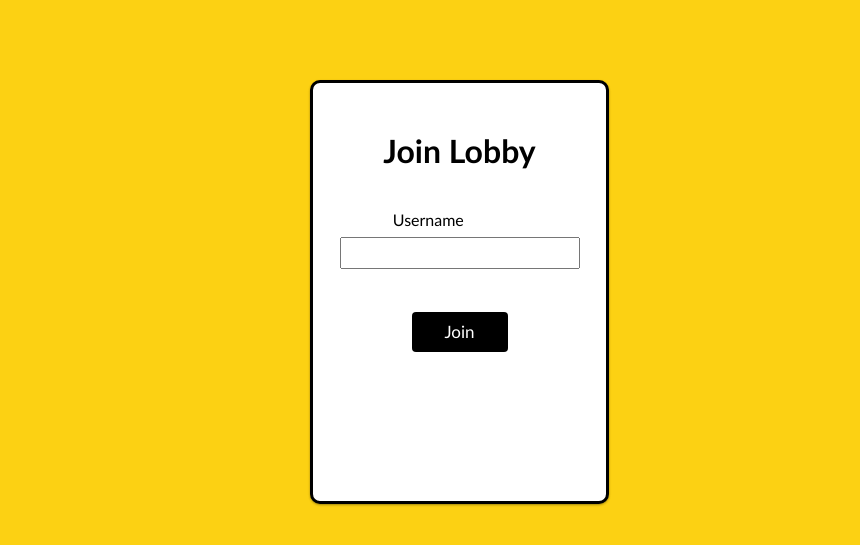
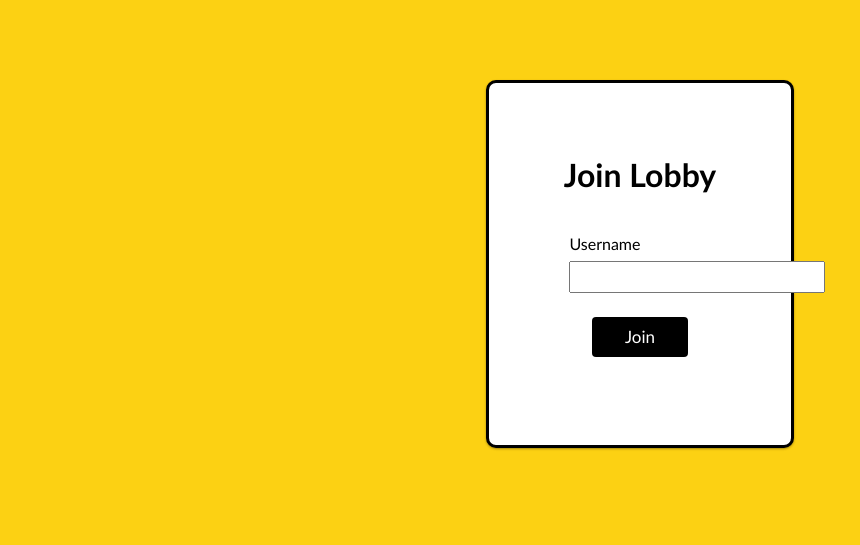
Before and after one commit to ayushh02/SketchSquad, a website: page public/index.html in a window 1280 px wide. Shown: the part 83-628 px from the top of the page, without its empty margins (0-860 px from the left). Drawn offline with nearby package versions, Linux system fonts and the light colour scheme.

Commit message:
Update style_index.css

```diff
--- a/public/style_index.css
+++ b/public/style_index.css
@@ -16,53 +16,43 @@ body{
     margin-top: 1.5vh;
 }
 .content{
-    width: 60%;
+    width: 30%;
     height: 70vh;
     display: block;
     margin-left: auto;
     margin-right: auto;
 }
-.container{
+.container1{
     float: left;
-    width: 39%;
-    height: 53vh;
+    width: 80%;
+    height: 46vh;
     margin-top: 10vh;
     background: white;
     box-shadow: rgba(0, 0, 0, 0.12) 0px 1px 3px, rgba(0, 0, 0, 0.24) 0px 1px 2px;
     border-radius: 10px;
-    margin-left: 7%;
-    border: 3px solid black;
-}
-.container1{
-    float: left;
-    width: 39%;
-    height: 53vh;
-    margin-top: 10vh;
-    background: white;
-    box-shadow: rgba(0, 0, 0, 0.12) 0px 1px 3px, rgba(0, 0, 0, 0.24) 0px 1px 2px;
-    border-radius: 10px;
-    margin-left: 7%;
+    margin-left: 10%;
+    margin-right: 7%;
     border: 3px solid black;
 }
 h1{
     text-align: center;
-    padding-top: 6vh;
+    padding-top: 9vh;
     margin-bottom: 5vh;
 }
 label{
     margin-left: 10vh;
 }
 input{
-    margin-left: 10vh;
+    margin-left:10vh;
     margin-top: 1vh;
     margin-bottom: 3vh;
-    width: 30vh;
+    width: 32vh;
     height: 4vh;
     display: block;
-    margin-left: auto;
-    margin-right: auto;
+    float: left;
     padding-left: 10px;
 }
+
 .join{
     width: 12vh;
     height: 5vh;
@@ -75,25 +65,9 @@ input{
     border-radius: 4px;
     font-family: 'Gill Sans', 'Gill Sans MT', Calibri, 'Trebuchet MS', sans-serif;
     font-size: 17px;
+    cursor: pointer;
 }
 .join:hover{
     transform: translateY(-2px);
     transition: 0.2s;
 }
-.create{
-    width: 12vh;
-    height: 5vh;
-    display: block;
-    margin-left: auto;
-    margin-right: auto;
-    border: none;
-    background: black;
-    color: white;
-    border-radius: 4px;
-    font-family: 'Gill Sans', 'Gill Sans MT', Calibri, 'Trebuchet MS', sans-serif;
-    font-size: 17px;
-}
-.create:hover{
-    transform: translateY(-2px);
-    transition: 0.2s;
-}
```
